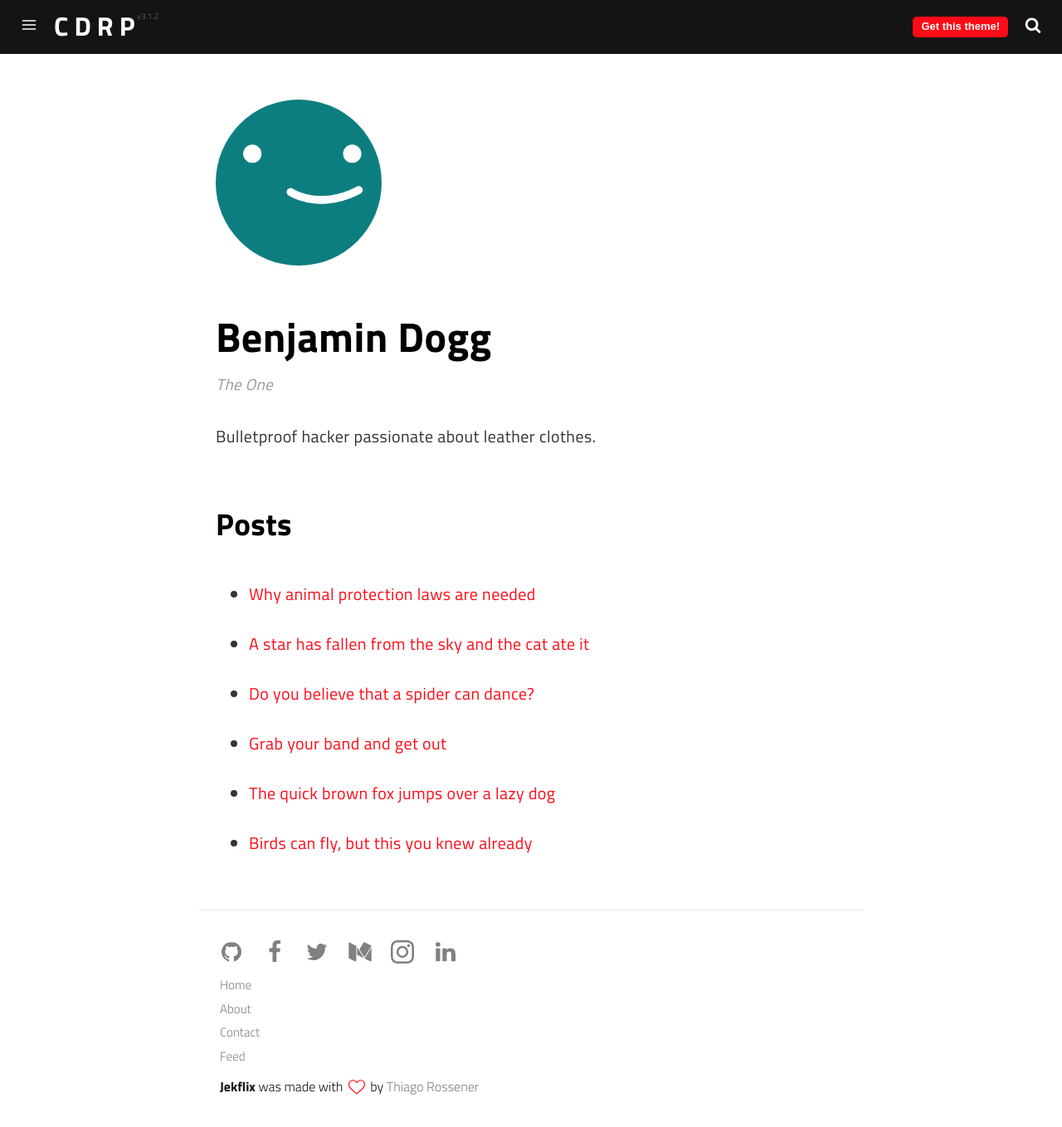
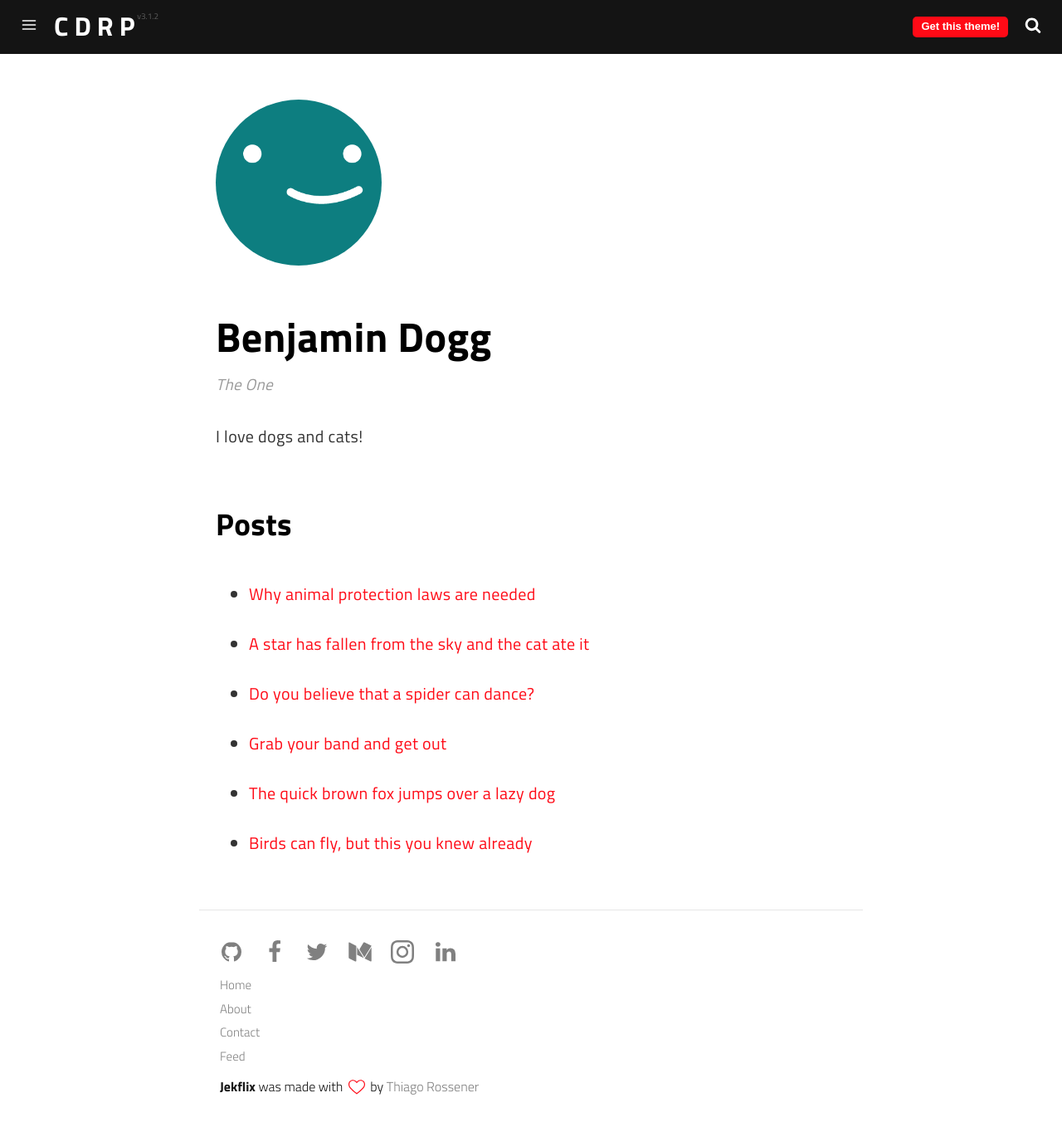
Before and after one commit to Yukikaze924/Yukikaze924.github.io, a Jekyll site: the page built from _authors/mranderson.md, in a window 1280 px wide and 1358 px high. Shown: the whole window at 83% size. Built offline with Jekyll 4.4.1, drawn with Linux system fonts in a browser that asks for light colours; a script that is not in the unit is left out.

Commit message:
Update mranderson.md

```diff
--- a/_authors/mranderson.md
+++ b/_authors/mranderson.md
@@ -4,7 +4,7 @@ photo: /assets/img/uploads/profile.png
 name: mranderson
 display_name: Benjamin Dogg
 position: The One
-bio: Bulletproof hacker passionate about leather clothes.
+bio: I love dogs and cats!
 github_username: github_username
 facebook_username: facebook_username
 twitter_username: twitter_username
```
